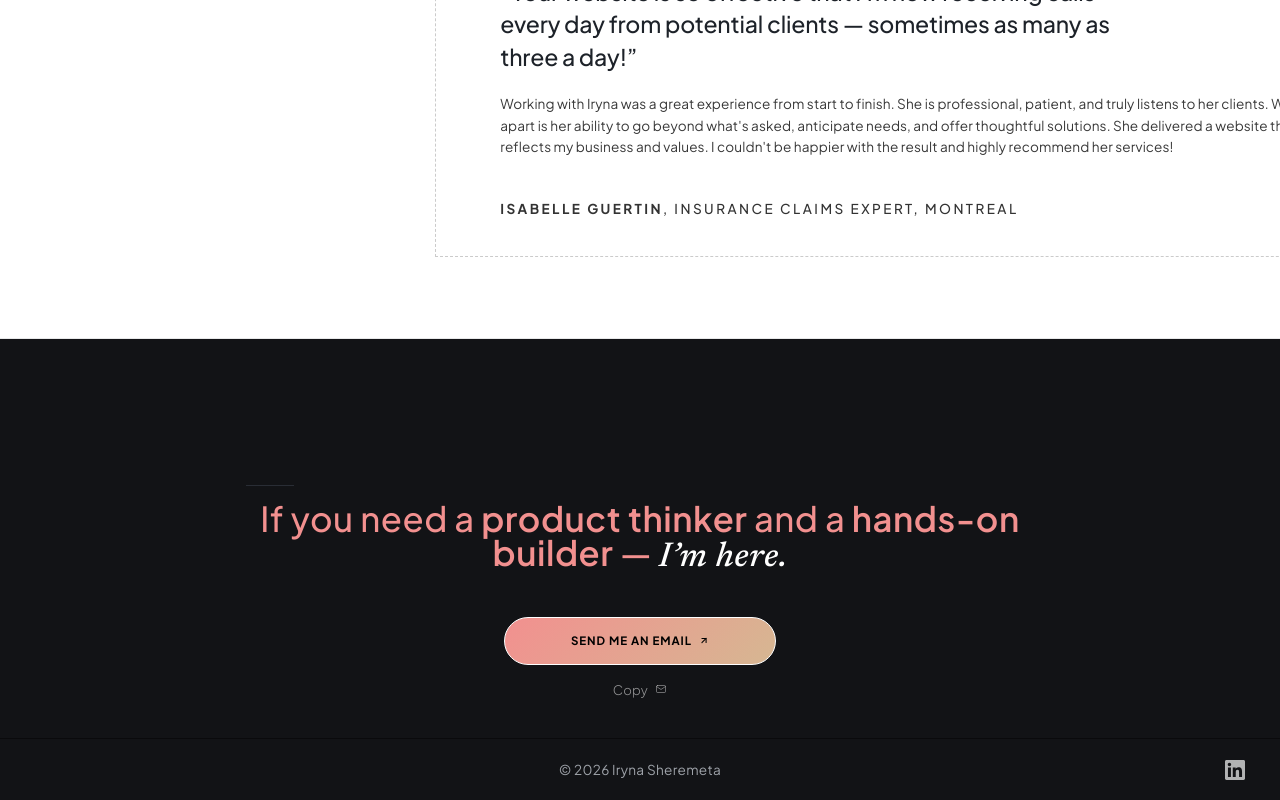
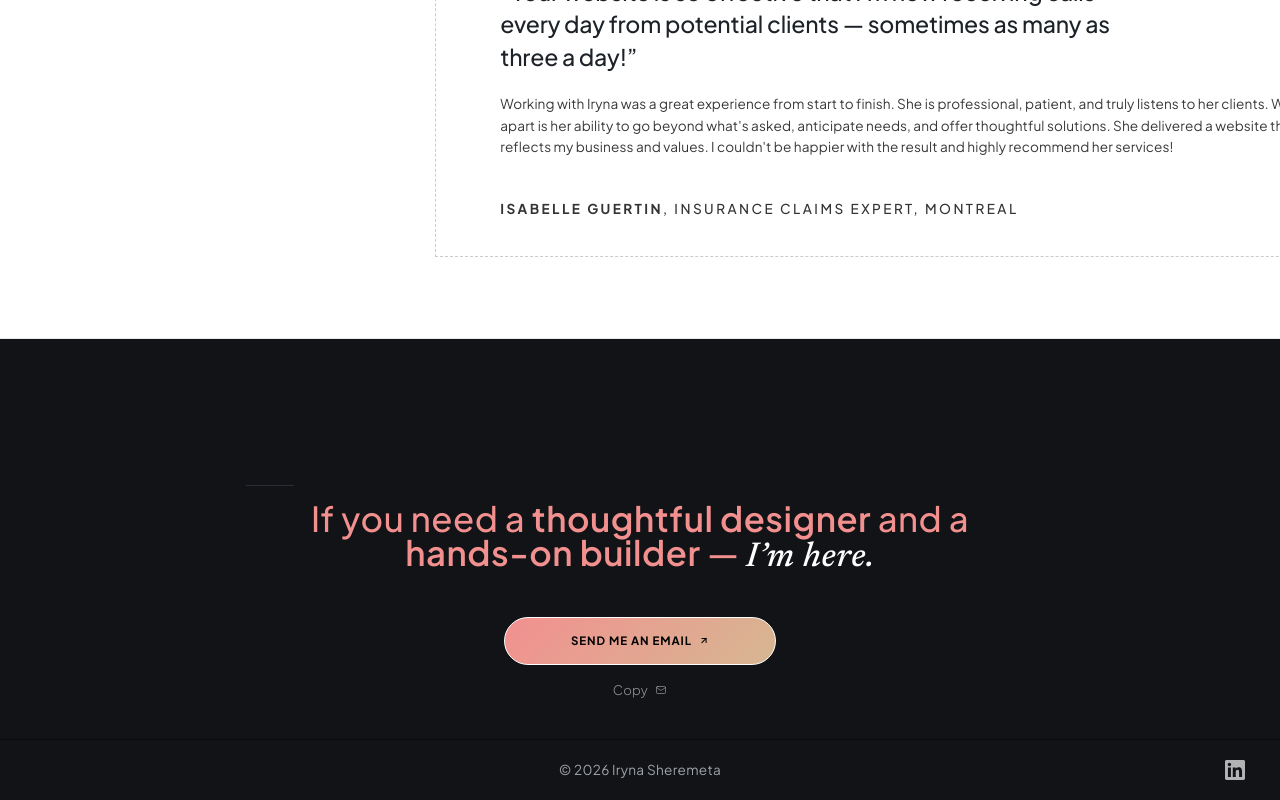
Before and after one commit to Irene2828/porfoliojuly, a Next.js app: page / in a window 1280 px wide. Shown: the part 5147-5947 px from the top of the page. Built offline with nearby package versions, Linux system fonts and the light colour scheme.

Commit message:
Prefooter headline: 'thoughtful designer' in pink; even line spacing for all rows

```diff
--- a/src/app/hire/HireSections.tsx
+++ b/src/app/hire/HireSections.tsx
@@ -670,6 +670,7 @@ export function HireClosing() {
           font-family: 'Newsreader', 'Source Serif 4', Georgia, serif !important;
           font-style: italic !important;
           font-weight: 400 !important;
+          line-height: 1.05 !important;
         }
         .hire-closing-copy {
           display: inline-flex;
@@ -767,6 +768,7 @@ export function HireClosing() {
             font-style: normal !important;
             font-weight: 600 !important;
             letter-spacing: -0.01em !important;
+            line-height: 1.05 !important;
             color: #ffffff !important;
             -webkit-text-fill-color: #ffffff !important;
           }
@@ -853,7 +855,7 @@ export function HireClosing() {
         >
           <span className="hire-closing-desktop">
             If you need a{' '}
-            <strong style={{ fontWeight: 500, fontStyle: 'normal', letterSpacing: '0.005em', color: '#ffffff', WebkitTextFillColor: '#ffffff' }}>product thinker</strong>{' '}
+            <strong style={{ fontWeight: 500, fontStyle: 'normal', letterSpacing: '0.005em', color: '#ffffff', WebkitTextFillColor: '#ffffff' }}>thoughtful designer</strong>{' '}
             and a <strong>hands-on builder</strong> —{' '}
             <motion.span
               className="hire-closing-here"
@@ -868,7 +870,7 @@ export function HireClosing() {
           </span>
           <span className="hire-closing-mobile">
             <span className="hire-closing-row">If you need a</span>
-            <strong className="hire-closing-row">product thinker</strong>
+            <strong className="hire-closing-row">thoughtful designer</strong>
             <span className="hire-closing-row">and a <strong>hands-on builder</strong> —</span>
             <span className="hire-closing-row hire-closing-here">I’m here.</span>
           </span>
```
